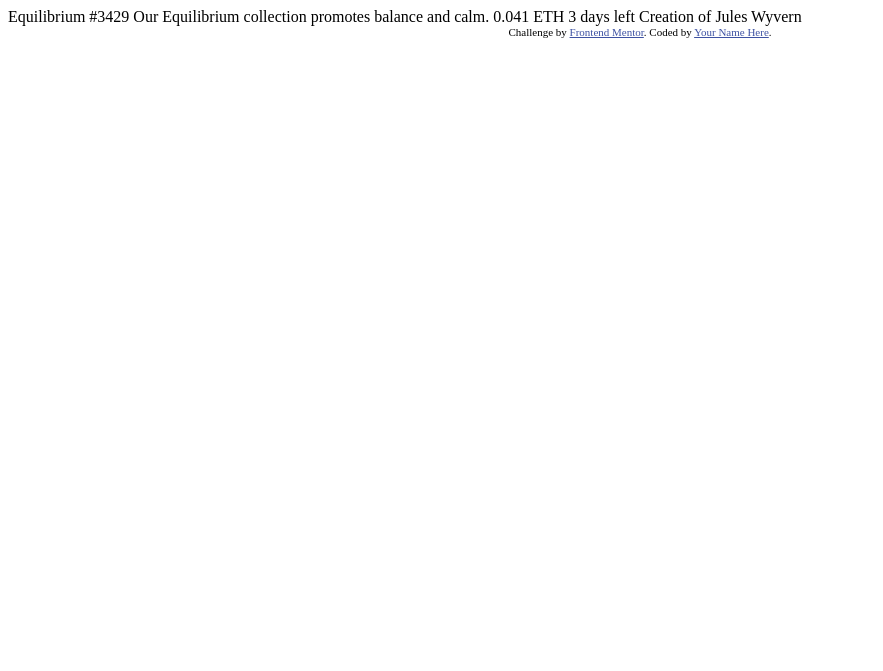
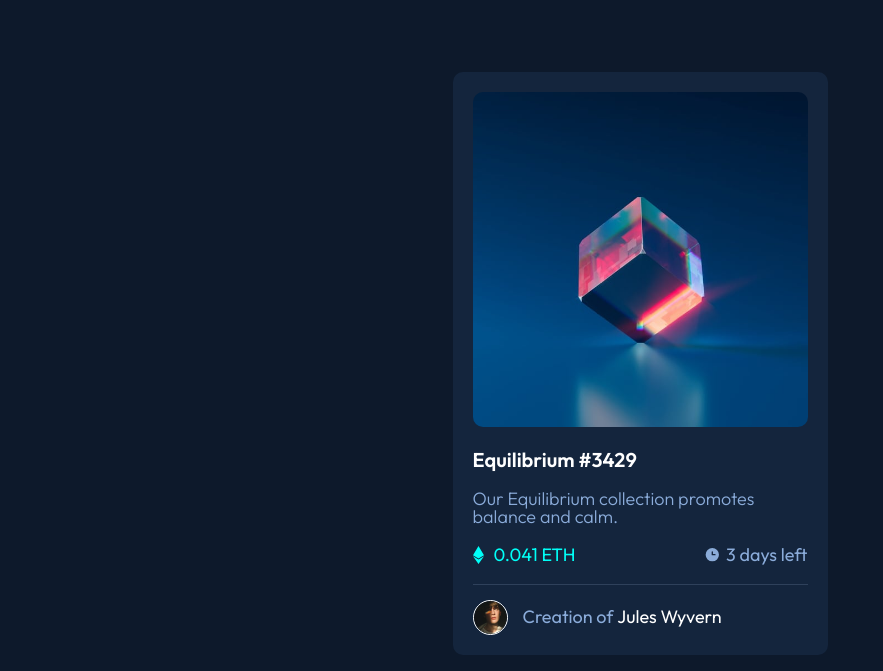
Before and after one commit to JuHar-dev/nft-preview-card, a plain HTML site: page index.html in a window 1280 px wide. Shown: the top 671 px of the page, without its empty margins (0-883 px from the left). Drawn offline with Linux system fonts and the light colour scheme.

Commit message:
Finished challenge

```diff
--- /dev/null
+++ b/app.css
@@ -0,0 +1,287 @@
+@import url('https://fonts.googleapis.com/css2?family=Outfit:wght@300;400;600&display=swap');
+
+/* http://meyerweb.com/eric/tools/css/reset/
+   v2.0 | 20110126
+   License: none (public domain)
+*/
+
+html,
+body,
+div,
+span,
+applet,
+object,
+iframe,
+h1,
+h2,
+h3,
+h4,
+h5,
+h6,
+p,
+blockquote,
+pre,
+a,
+abbr,
+acronym,
+address,
+big,
+cite,
+code,
+del,
+dfn,
+em,
+img,
+ins,
+kbd,
+q,
+s,
+samp,
+small,
+strike,
+strong,
+sub,
+sup,
+tt,
+var,
+b,
+u,
+i,
+center,
+dl,
+dt,
+dd,
+ol,
+ul,
+li,
+fieldset,
+form,
+label,
+legend,
+table,
+caption,
+tbody,
+tfoot,
+thead,
+tr,
+th,
+td,
+article,
+aside,
+canvas,
+details,
+embed,
+figure,
+figcaption,
+footer,
+header,
+hgroup,
+menu,
+nav,
+output,
+ruby,
+section,
+summary,
+time,
+mark,
+audio,
+video {
+    margin: 0;
+    padding: 0;
+    border: 0;
+    font-size: 100%;
+    font: inherit;
+    vertical-align: baseline;
+}
+
+/* HTML5 display-role reset for older browsers */
+article,
+aside,
+details,
+figcaption,
+figure,
+footer,
+header,
+hgroup,
+menu,
+nav,
+section {
+    display: block;
+}
+
+body {
+    line-height: 1;
+}
+
+ol,
+ul {
+    list-style: none;
+}
+
+blockquote,
+q {
+    quotes: none;
+}
+
+blockquote:before,
+blockquote:after,
+q:before,
+q:after {
+    content: '';
+    content: none;
+}
+
+table {
+    border-collapse: collapse;
+    border-spacing: 0;
+}
+
+html {
+    font-size: 18px;
+    font-family: Outfit, sans-serif;
+}
+
+body {
+    background-color: hsl(217, 54%, 11%);
+    display: flex;
+    height: 100vh;
+    justify-content: center;
+    align-items: center;
+    flex-direction: column;
+}
+
+.attribution {
+    margin-top: 20px;
+    max-width: 375px;
+    text-align: center;
+    line-height: 1.5;
+    color: hsl(0, 0%, 100%);
+
+}
+
+.attribution a {
+    text-decoration: none;
+    color: hsl(215, 51%, 70%);
+}
+
+.attribution a:hover {
+    text-decoration: underline;
+}
+
+.nft-card {
+    background-color: hsl(216, 50%, 16%);
+    max-width: 375px;
+    border-radius: 10px;
+    box-sizing: border-box;
+    padding: 20px;
+}
+
+.nft-image {
+    width: 100%;
+    border-radius: 10px;
+}
+
+.nft-image-container {
+    max-width: 100%;
+    position: relative;
+}
+
+.nft-image-overlay {
+    position: absolute;
+    top: 0;
+    left: 0;
+    width: 100%;
+    height: 100%;
+    display: none;
+}
+
+.nft-image-container:hover .nft-image-overlay {
+    display: flex;
+    border-radius: 10px;
+    background-color: hsla(178, 100%, 50%, 60%);
+    align-items: center;
+    justify-content: center;
+
+}
+
+.nft-name {
+    color: hsl(0, 0%, 100%);
+    font-weight: 600;
+    display: block;
+    font-size: 20px;
+    margin: 20px 0;
+    text-decoration: none;
+}
+
+.nft-name:hover {
+    color: hsl(178, 100%, 50%);
+}
+
+.nft-description {
+    color: hsl(215, 51%, 70%);
+    font-weight: 300;
+    display: block;
+    font-size: 18px;
+    margin-bottom: 20px;
+}
+
+.nft-card-info-bar {
+    display: flex;
+    flex-direction: row;
+    justify-content: space-between;
+    margin-bottom: 20px;
+}
+
+.nft-price-icon {
+    margin-right: 10px;
+}
+
+.nft-expires-in-icon {
+    margin-right: 5px;
+}
+
+.nft-price-container,
+.nft-expires-in-container {
+    display: flex;
+    align-items: center;
+}
+
+.nft-price {
+    color: hsl(178, 100%, 50%);
+}
+
+.nft-expires-in {
+    color: hsl(215, 51%, 70%);
+}
+
+.nft-card-bottom {
+    border-top: 1px solid hsl(215, 32%, 27%);
+
+}
+
+.nft-card-bottom-content {
+    padding-top: 15px;
+    display: flex;
+    align-items: center;
+}
+
+.nft-creation-of {
+    color: hsl(215, 51%, 70%);
+}
+
+.nft-created-by-avatar {
+    width: 35px;
+    box-sizing: border-box;
+    border: 1px solid hsl(0, 0%, 100%);
+    border-radius: 50%;
+    margin-right: 15px;
+}
+
+.nft-created-by {
+    color: hsl(0, 0%, 100%);
+    text-decoration: none;
+}
+
+.nft-created-by:hover {
+    color: hsl(178, 100%, 50%);
+}
--- a/index.html
+++ b/index.html
@@ -1,33 +1,74 @@
 <!DOCTYPE html>
 <html lang="en">
   <head>
-  <meta charset="UTF-8">
-  <meta name="viewport" content="width=device-width, initial-scale=1.0"> <!-- displays site properly based on user's device -->
-
-  <link rel="icon" type="image/png" sizes="32x32" href="./images/favicon-32x32.png">
+    <meta charset="UTF-8" />
+    <meta name="viewport" content="width=device-width, initial-scale=1.0" />
 
     <title>Frontend Mentor | NFT preview card component</title>
-
-  <!-- Feel free to remove these styles or customise in your own stylesheet 👍 -->
-  <style>
-    .attribution { font-size: 11px; text-align: center; }
-    .attribution a { color: hsl(228, 45%, 44%); }
-  </style>
+    <link rel="stylesheet" href="app.css" />
   </head>
   <body>
+    <main>
+      <div class="nft-card">
+        <div class="nft-card-top">
+          <div class="nft-image-container">
+            <img
+              src="images/image-equilibrium.jpg"
+              alt="Image Equilibrium"
+              class="nft-image"
+            />
+            <div class="nft-image-overlay">
+              <img
+                src="images/icon-view.svg"
+                alt="Eye icon"
+                class="nft-image-overlay-eye"
+              />
+            </div>
+          </div>
 
-  Equilibrium #3429
-
-  Our Equilibrium collection promotes balance and calm.
-
-  0.041 ETH
-  3 days left
-
-  Creation of Jules Wyvern
-
+          <a href="#/" class="nft-name">Equilibrium #3429</a>
+          <span class="nft-description">
+            Our Equilibrium collection promotes balance and calm.</span
+          >
+          <div class="nft-card-info-bar">
+            <div class="nft-price-container">
+              <img
+                src="images/icon-ethereum.svg"
+                alt="Icon ethereum"
+                class="nft-price-icon"
+              /><span class="nft-price">0.041 ETH</span>
+            </div>
+            <div class="nft-expires-in-container">
+              <img
+                src="images/icon-clock.svg"
+                alt="Clock icon"
+                class="nft-expires-in-icon"
+              />
+              <span class="nft-expires-in">3 days left</span>
+            </div>
+          </div>
+        </div>
+        <div class="nft-card-bottom">
+          <div class="nft-card-bottom-content">
+            <img
+              src="images/image-avatar.png"
+              alt="Created by avatar"
+              class="nft-created-by-avatar"
+            />
+            <span class="nft-creation-of">Creation of&nbsp;</span>
+            <!--I dont't know why there is no space between these two spans-->
+            <a href="#/" class="nft-created-by">Jules Wyvern</a>
+          </div>
+        </div>
+      </div>
+    </main>
+    <footer>
       <div class="attribution">
-    Challenge by <a href="https://www.frontendmentor.io?ref=challenge" target="_blank">Frontend Mentor</a>.
-    Coded by <a href="#">Your Name Here</a>.
+        Challenge by
+        <a href="https://www.frontendmentor.io?ref=challenge" target="_blank"
+          >Frontend Mentor</a
+        >. Coded by <a href="#">Julian Hartl</a>.
       </div>
+    </footer>
   </body>
 </html>
```
Also changed, not shown: 1 other file. Lines whose indentation alone changed are shown as unchanged.
